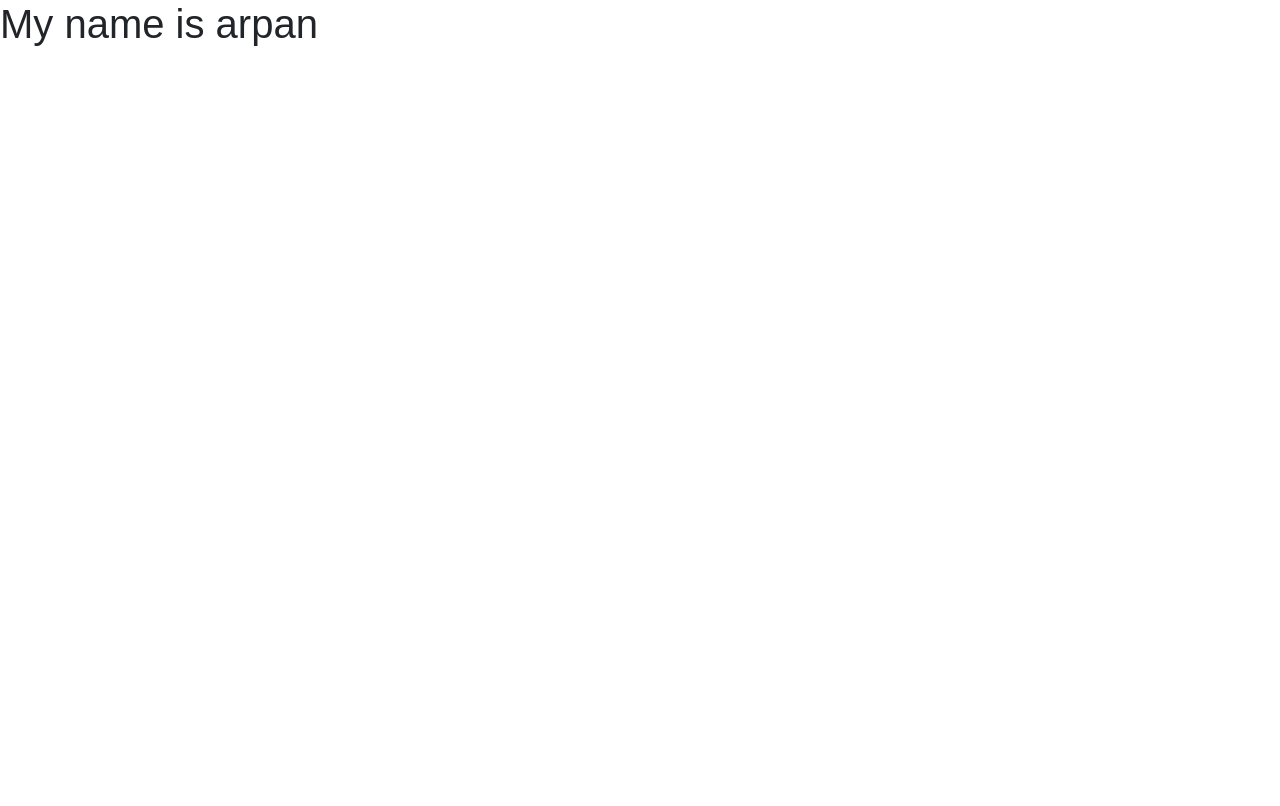
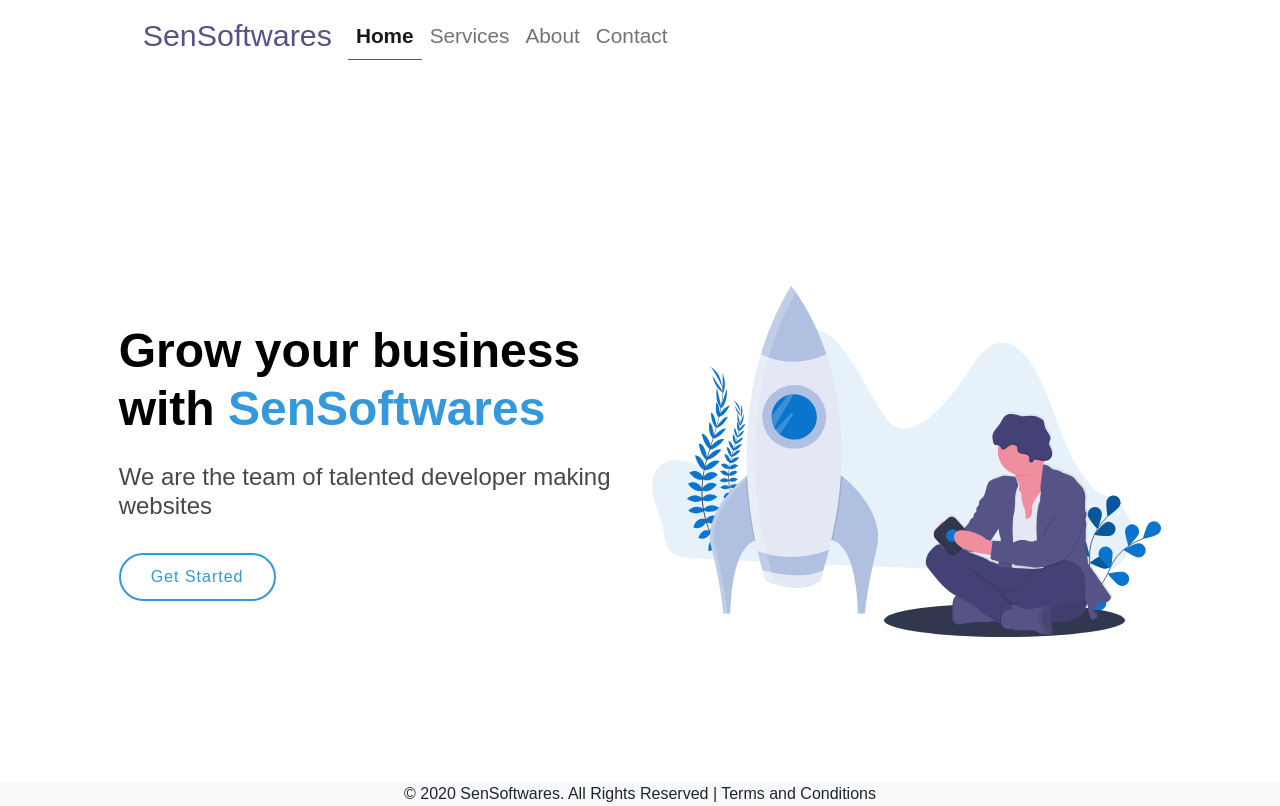
Before and after one commit to warpan20/first-react-deploy, a React (Create React App) app: page / in a window 1280 px wide. Built offline with nearby package versions, Linux system fonts and the light colour scheme; a web font is replaced by a local one.

Commit message:
fifth commit

```diff
--- a/src/App.jsx
+++ b/src/App.jsx
@@ -12,15 +12,7 @@ import { Switch, Route, Redirect } from "react-router-dom";
 const App = () => {
   return (
     <>
-    <h1>My name is arpan</h1>
-
-
-    </>
-  );
-};
-
-/*
-<Navbar />
+      <Navbar />
       <Switch>
         <Route exact path="/" component={Home} />
         <Route exact path="/about" component={About} />
@@ -29,5 +21,11 @@ const App = () => {
         <Redirect to="/" />
       </Switch>
       <Footer />
-      */
+
+
+    </>
+  );
+};
+
+
 export default App;
```
Also changed, not shown: 13 other files (tests, documents, lock files or other folders).
